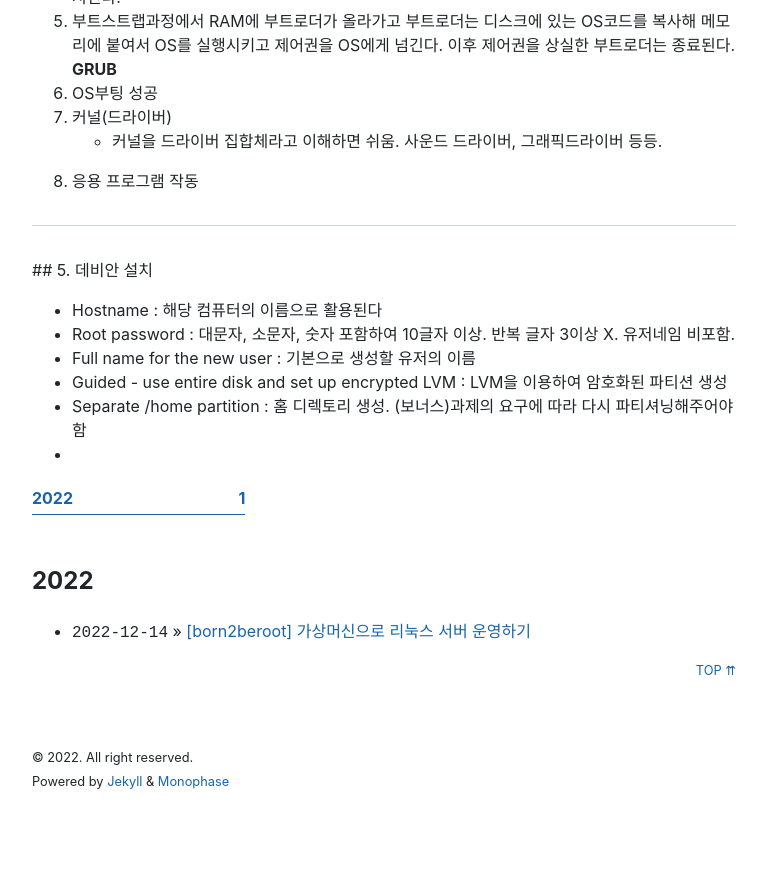
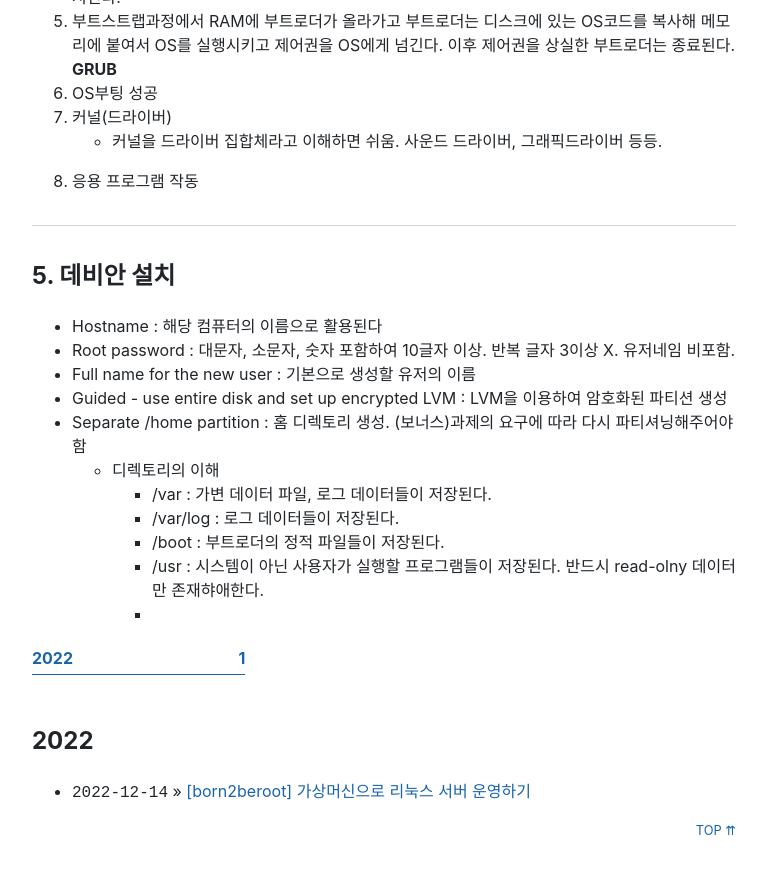
Before and after one commit to jeekpark/jeekpark.github.io, a Jekyll site: the page built from _posts/2022-12-14-[Born2beroot] 가상머신으로 리눅스 서버 운영하기.md, in a window 1280 px wide and 900 px high, scrolled down 2358 px. Shown: the top 874 px of the window, without its empty margins (256-1023 px from the left). Built offline with Jekyll 4.4.1, drawn with Linux system fonts in a browser that asks for light colours; nearby versions of some CDN libraries; before the commit the page ends 3166 px from its top, so only the background shows below that.

Commit message:
Update 2022-12-14-[Born2beroot] 가상머신으로 리눅스 서버 운영하기.md

```diff
--- a/_posts/2022-12-14-[Born2beroot] 가상머신으로 리눅스 서버 운영하기.md
+++ b/_posts/2022-12-14-[Born2beroot] 가상머신으로 리눅스 서버 운영하기.md
@@ -58,10 +58,15 @@ type: years
 
  * * *
 
- ## 5. 데비안 설치
- -  Hostname : 해당 컴퓨터의 이름으로 활용된다
- -  Root password : 대문자, 소문자, 숫자 포함하여 10글자 이상. 반복 글자 3이상 X. 유저네임 비포함.
- -  Full name for the new user : 기본으로 생성할 유저의 이름
- -  Guided - use entire disk and set up encrypted LVM : LVM을 이용하여 암호화된 파티션 생성
- -  Separate /home partition : 홈 디렉토리 생성. (보너스)과제의 요구에 따라 다시 파티셔닝해주어야 함
- -
+## 5. 데비안 설치
+-  Hostname : 해당 컴퓨터의 이름으로 활용된다
+-  Root password : 대문자, 소문자, 숫자 포함하여 10글자 이상. 반복 글자 3이상 X. 유저네임 비포함.
+-  Full name for the new user : 기본으로 생성할 유저의 이름
+-  Guided - use entire disk and set up encrypted LVM : LVM을 이용하여 암호화된 파티션 생성
+-  Separate /home partition : 홈 디렉토리 생성. (보너스)과제의 요구에 따라 다시 파티셔닝해주어야 함
+	* 디렉토리의 이해
+		* /var : 가변 데이터 파일, 로그 데이터들이 저장된다.
+		* /var/log : 로그 데이터들이 저장된다.
+		* /boot : 부트로더의 정적 파일들이 저장된다.
+		* /usr : 시스템이 아닌 사용자가 실행할 프로그램들이 저장된다. 반드시 read-olny 데이터만 존재햐애한다.
+		*
```
